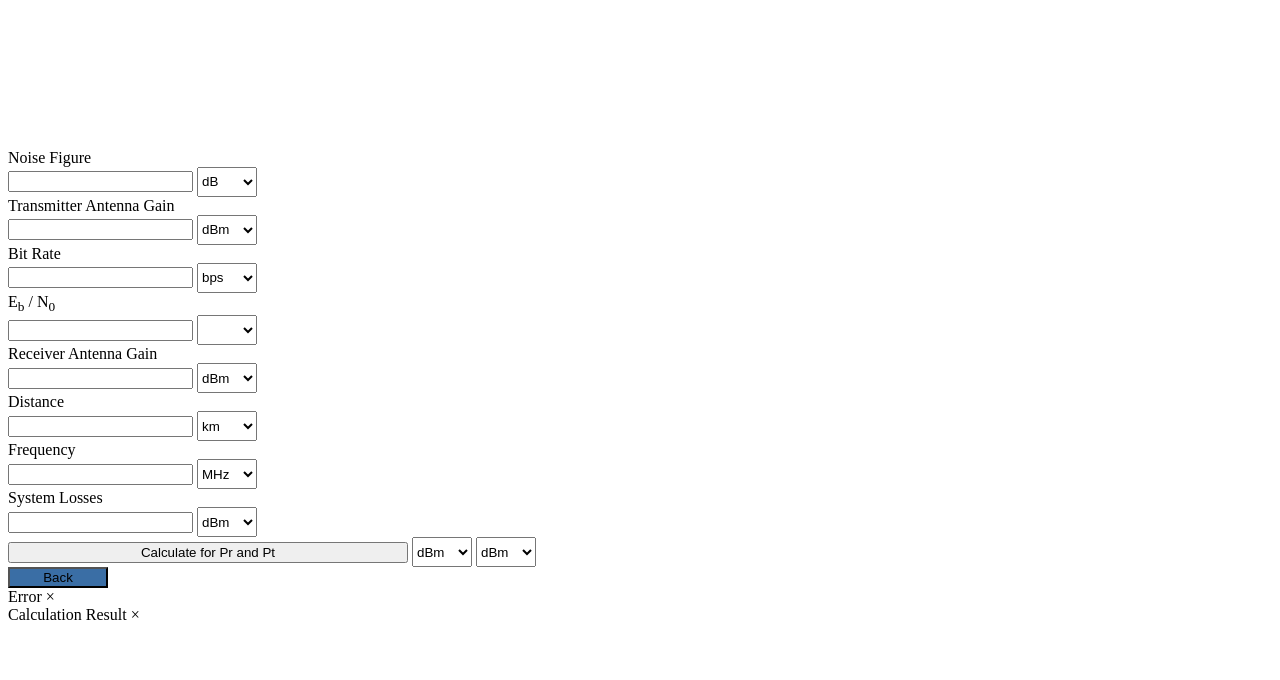
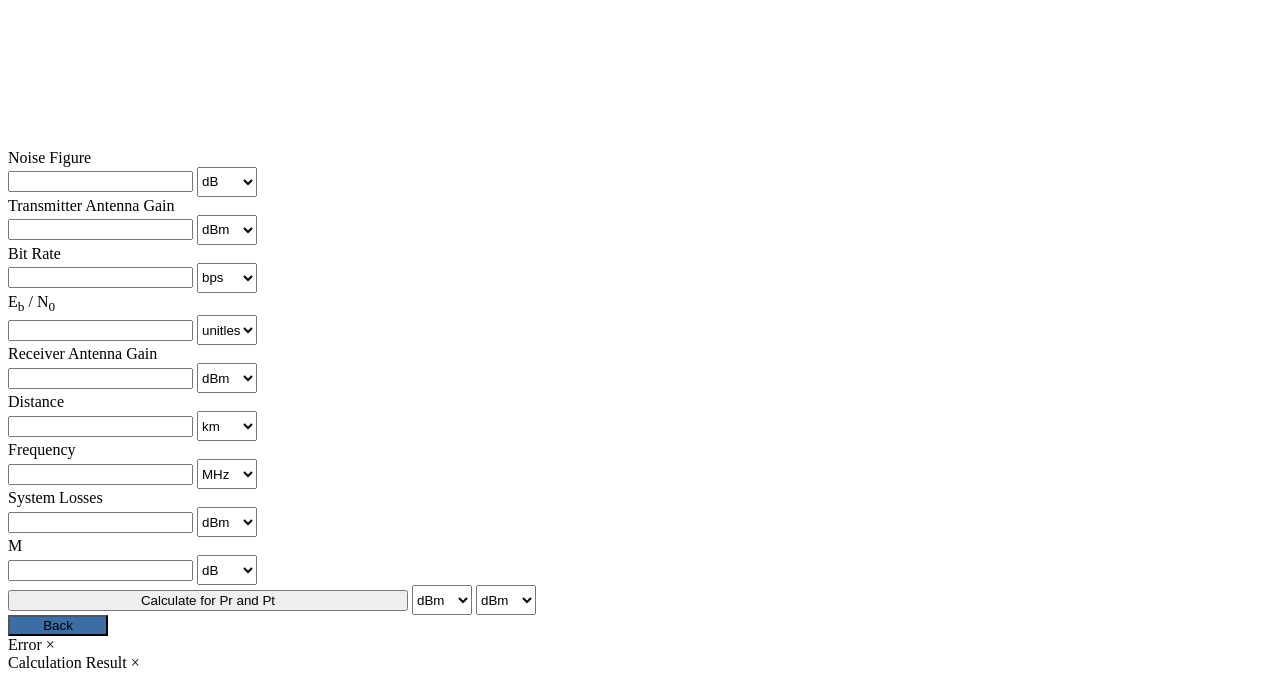
Before and after one commit to RaghadMusleh1/Wireless, a website with bundled scripts: page linkBudget.html in a window 1280 px wide. Shown: the part 124-804 px from the top of the page. Built offline with nearby package versions, Linux system fonts and the light colour scheme.

Commit message:
Update linkBudget.html

```diff
--- a/linkBudget.html
+++ b/linkBudget.html
@@ -56,6 +56,7 @@
           <div>
             <input type="number" id="eb/n0">
             <select id="eb/n0Unit" style="height:30px; width: 60px;">
+              <option value="unitless">unitless</option>
             </select>
           </div>
         </div>
@@ -111,6 +112,18 @@
           </div>
         </div>
       </div>
+          <div class="form-row">
+        <div class="form-group">
+          <label>M</label>
+          <div>
+            <input type="number" id="m">
+            <select id="mUnit" style="height:30px; width: 60px;">
+              <option value="dB">dB</option>
+              <option value="dB">unitless</option>
+            </select>
+          </div>
+        </div>
+      </div>
       <div class="form-row">
         <div>
           <button style="width: 400px;" onclick="calculateLinkBudget() ">Calculate for Pr and Pt</button>
@@ -126,6 +139,7 @@
         </select>
         </div>
     </div>
+
 
     </div>
 
```
